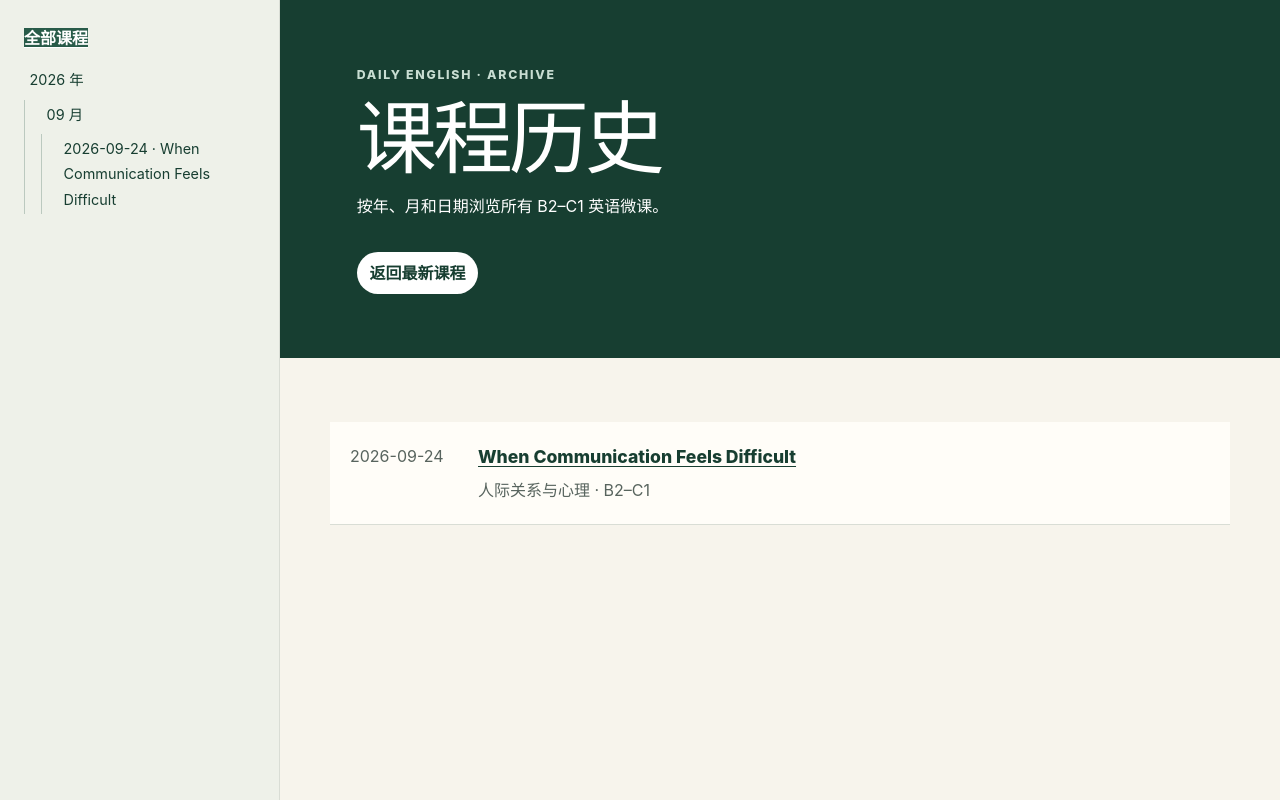
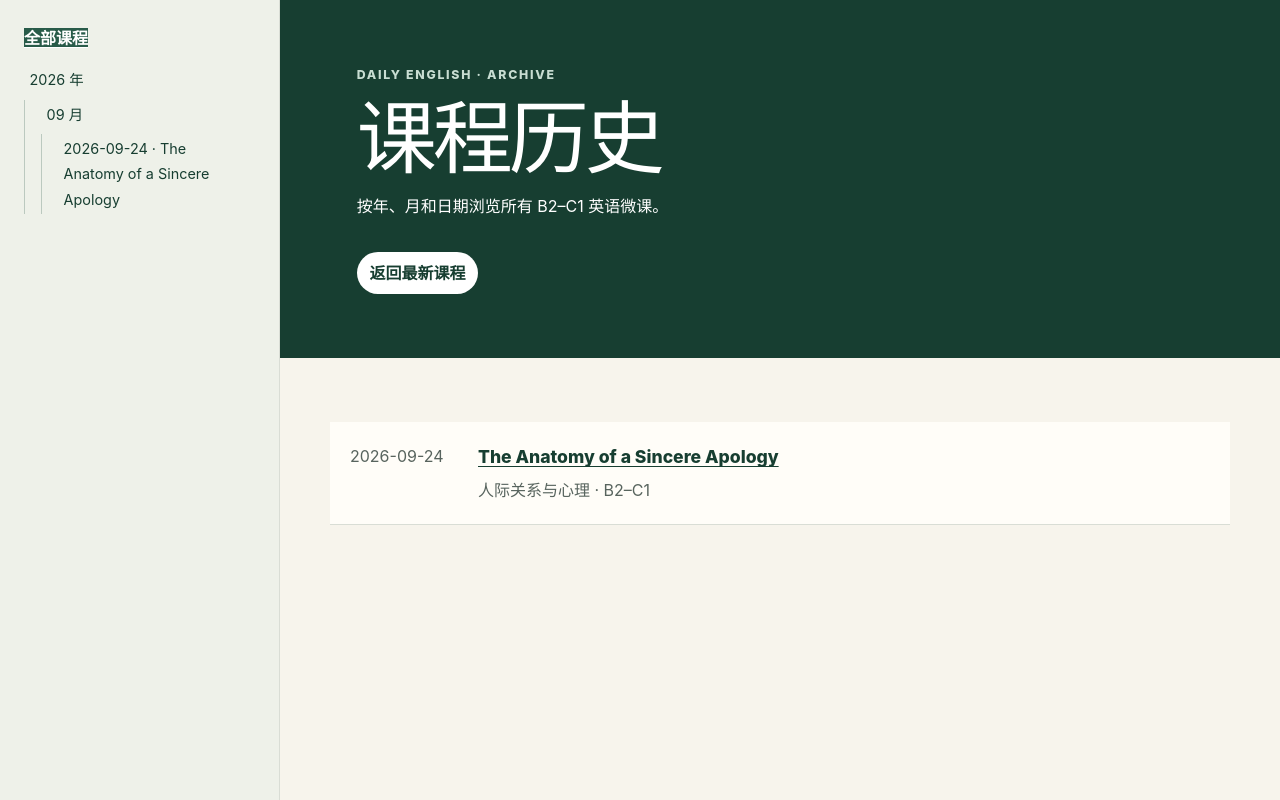
Before and after one commit to Daniel-NetSecu/daily-english-b2-c1, a plain HTML site: page archive/index.html in a window 1280 px wide. Drawn offline with Linux system fonts and the light colour scheme.

Commit message:
Publish archive/index.html for 2026-09-24

```diff
--- a/archive/index.html
+++ b/archive/index.html
@@ -10,8 +10,8 @@
 <body class="archive-page">
   <a class="skip-link" href="#main-content">跳到主要内容</a>
   <div class="site-layout">
-    <aside class="archive-sidebar" aria-label="课程历史导航"><details class="archive-disclosure" open><summary>课程历史</summary><nav><p><a href="../archive/" aria-current="page">全部课程</a></p><ul class="archive-tree"><li><a href="../archive/2026/">2026 年</a><ul><li><a href="../archive/2026/09/">09 月</a><ul><li><a href="../archive/2026/09/24/">2026-09-24 · When Communication Feels Difficult</a></li></ul></li></ul></li></ul></nav></details></aside>
-    <div class="page-column"><header class="archive-hero"><p class="eyebrow">Daily English · Archive</p><h1>课程历史</h1><p>按年、月和日期浏览所有 B2–C1 英语微课。</p><a class="home-link" href="../index.html">返回最新课程</a></header><main id="main-content" class="archive-main"><ol class="lesson-list"><li><time datetime="2026-09-24">2026-09-24</time><a href="../archive/2026/09/24/">When Communication Feels Difficult</a><span>人际关系与心理 · B2–C1</span></li></ol></main></div>
+    <aside class="archive-sidebar" aria-label="课程历史导航"><details class="archive-disclosure" open><summary>课程历史</summary><nav><p><a href="../archive/" aria-current="page">全部课程</a></p><ul class="archive-tree"><li><a href="../archive/2026/">2026 年</a><ul><li><a href="../archive/2026/09/">09 月</a><ul><li><a href="../archive/2026/09/24/">2026-09-24 · The Anatomy of a Sincere Apology</a></li></ul></li></ul></li></ul></nav></details></aside>
+    <div class="page-column"><header class="archive-hero"><p class="eyebrow">Daily English · Archive</p><h1>课程历史</h1><p>按年、月和日期浏览所有 B2–C1 英语微课。</p><a class="home-link" href="../index.html">返回最新课程</a></header><main id="main-content" class="archive-main"><ol class="lesson-list"><li><time datetime="2026-09-24">2026-09-24</time><a href="../archive/2026/09/24/">The Anatomy of a Sincere Apology</a><span>人际关系与心理 · B2–C1</span></li></ol></main></div>
   </div>
 </body>
 </html>
```
